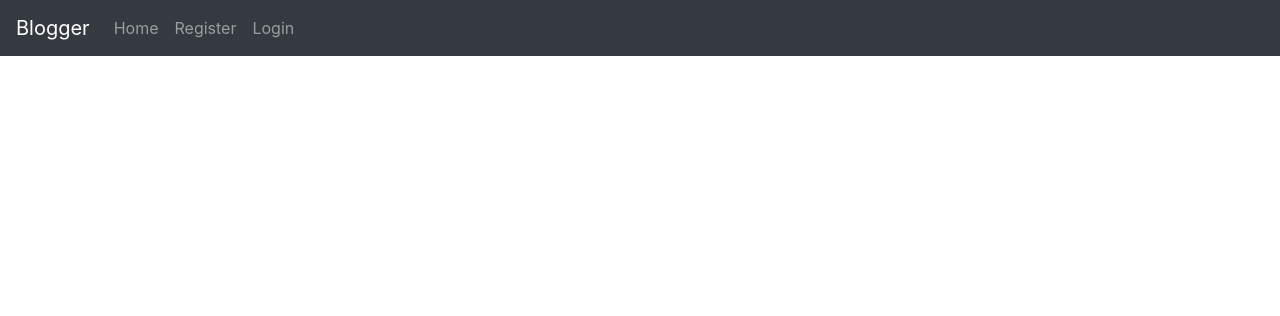
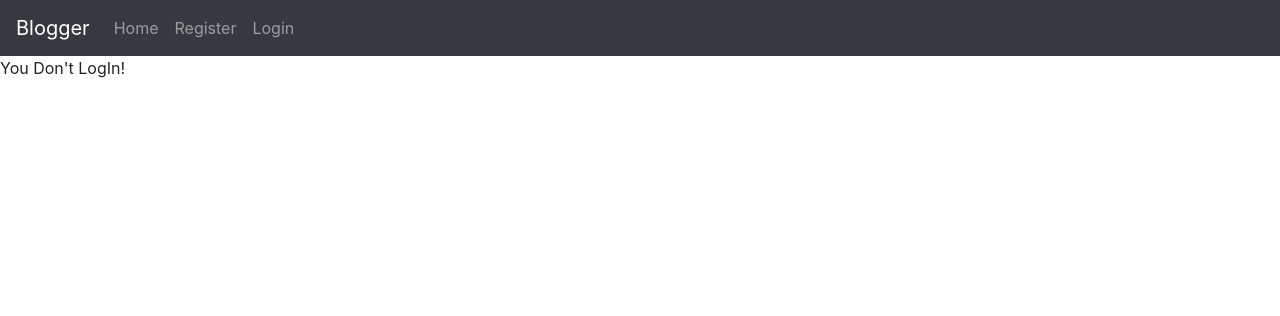
Before and after one commit to PriyanshKhare09/blog, a Django app: page /add_post/ in a window 1280 px wide. Shown: the top 316 px of the page. Run offline with Django 4.2, Linux system fonts and the light colour scheme; some libraries are stand-ins or nearby versions.

Commit message:
update_add_post

```diff
--- a/blog/templates/add_post.html
+++ b/blog/templates/add_post.html
@@ -26,5 +26,6 @@
         <a href="{% url 'home' %}">Click Here</a>
 {% endif %}
     {%else%}
+    You Don't LogIn!
     {% endif %}
 {% endblock %}
```
